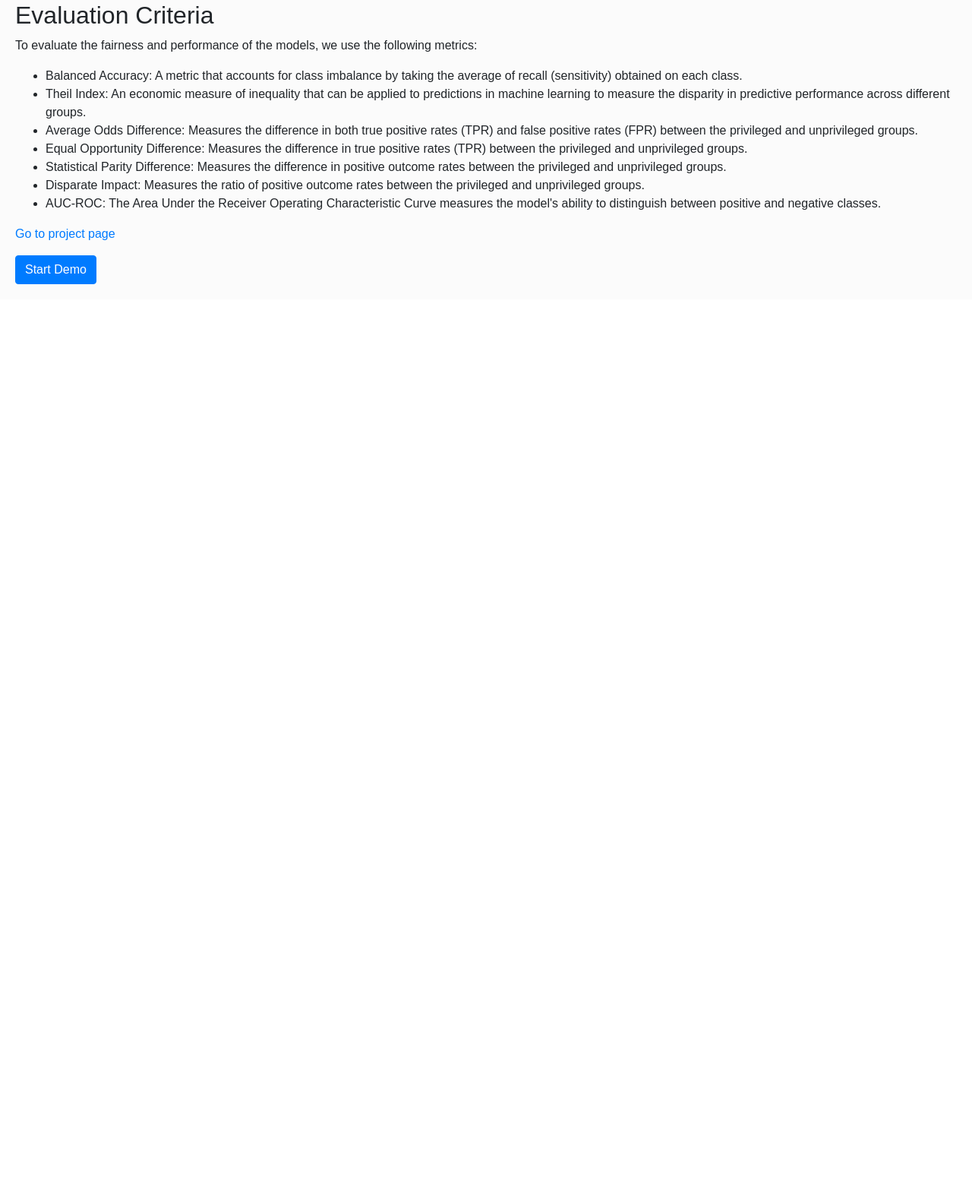
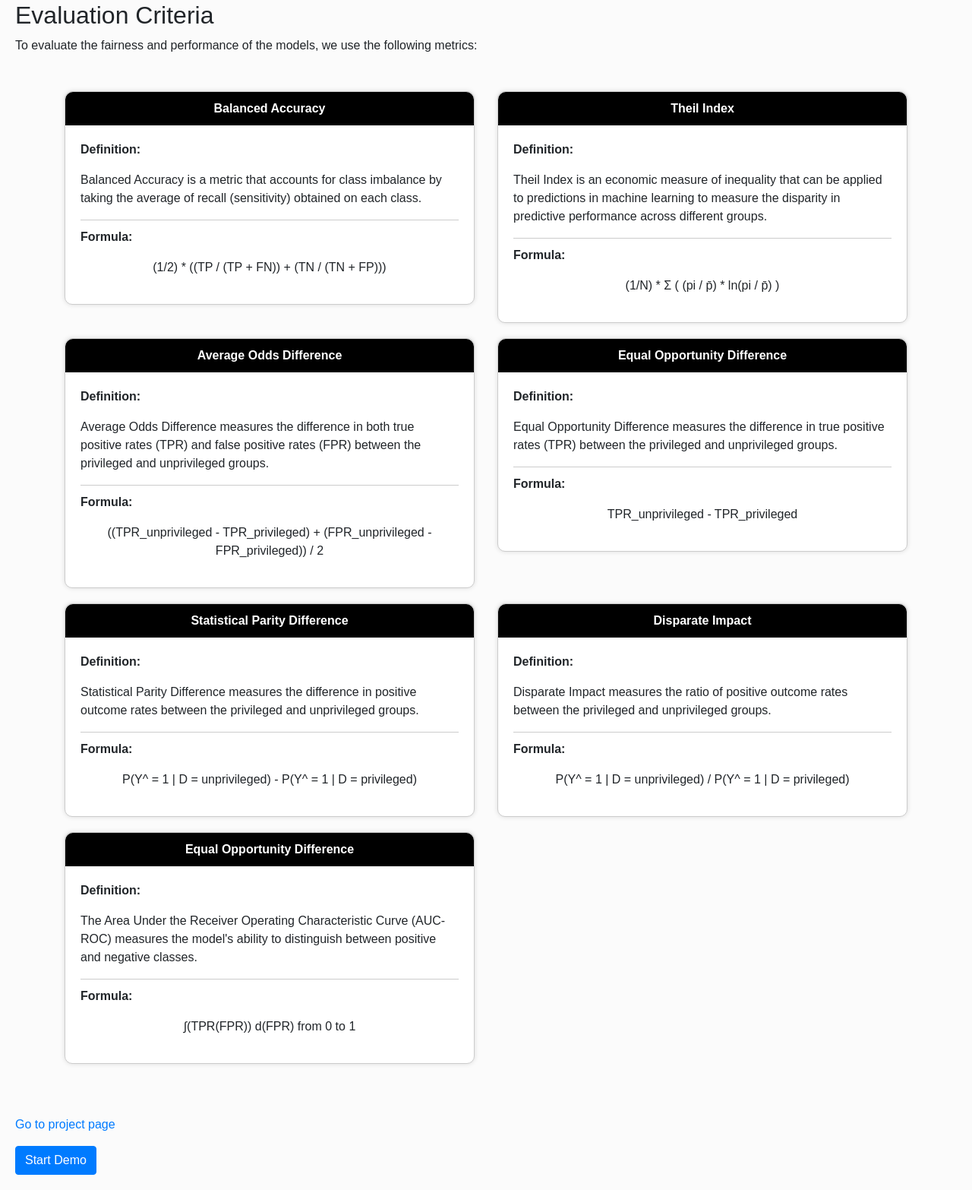
Before and after one commit to Fair-Learn/fairlearn, a Flask app: page / in a window 1280 px wide. Shown: the part 3953-5519 px from the top of the page at 76% size. Before the commit the page ends 4327 px from the top, so only its background shows below. Run offline with Flask 3, Linux system fonts and the light colour scheme; some libraries are stand-ins or nearby versions.

Commit message:
UI Update Evaluation Criteria

```diff
--- a/static/style.css
+++ b/static/style.css
@@ -193,3 +193,33 @@ nav ul li a {
             justify-content: center;
             height: 100px; /* Make sure all descriptions have the same height */
         }
+
+.evaluation-card {
+            border: 1px solid #ccc;
+            border-radius: 10px;
+            box-shadow: 0 0 6px 0 rgba(0, 0, 0, 0.13);
+            background-color: #ffffff;
+            margin-bottom: 20px;
+        }
+        .evaluation-header {
+            background-color: #000;
+            color: #fff;
+            border-top-left-radius: 10px;
+            border-top-right-radius: 10px;
+            padding: 10px;
+            text-align: center;
+            font-weight: bold;
+        }
+        .evaluation-body {
+            padding: 20px;
+        }
+        .evaluation-definition, .evaluation-formula {
+            font-weight: bold;
+        }
+        .evaluation-divider {
+            border-top: 1px solid #ccc;
+            margin: 10px 0;
+        }
+        .evaluation-formula-text {
+            text-align: center;
+        }
--- a/templates/home.html
+++ b/templates/home.html
@@ -237,15 +237,97 @@
 
 <h2>Evaluation Criteria</h2>
 <p>To evaluate the fairness and performance of the models, we use the following metrics:</p>
-<ul>
-    <li>Balanced Accuracy: A metric that accounts for class imbalance by taking the average of recall (sensitivity) obtained on each class.</li>
-    <li>Theil Index: An economic measure of inequality that can be applied to predictions in machine learning to measure the disparity in predictive performance across different groups.</li>
-    <li>Average Odds Difference: Measures the difference in both true positive rates (TPR) and false positive rates (FPR) between the privileged and unprivileged groups.</li>
-    <li>Equal Opportunity Difference: Measures the difference in true positive rates (TPR) between the privileged and unprivileged groups.</li>
-    <li>Statistical Parity Difference: Measures the difference in positive outcome rates between the privileged and unprivileged groups.</li>
-    <li>Disparate Impact: Measures the ratio of positive outcome rates between the privileged and unprivileged groups.</li>
-    <li>AUC-ROC: The Area Under the Receiver Operating Characteristic Curve measures the model's ability to distinguish between positive and negative classes.</li>
-</ul>
+
+<div class="container my-5">
+    <div class="row">
+        <div class="col-md-6">
+            <div class="evaluation-card">
+                <div class="evaluation-header">Balanced Accuracy</div>
+                <div class="evaluation-body">
+                    <p class="evaluation-definition">Definition:</p>
+                    <p>Balanced Accuracy is a metric that accounts for class imbalance by taking the average of recall (sensitivity) obtained on each class.</p>
+                    <div class="evaluation-divider"></div>
+                    <p class="evaluation-formula">Formula:</p>
+                    <p class="evaluation-formula-text">(1/2) * ((TP / (TP + FN)) + (TN / (TN + FP)))</p>
+                </div>
+            </div>
+        </div>
+        <div class="col-md-6">
+            <div class="evaluation-card">
+                <div class="evaluation-header">Theil Index</div>
+                <div class="evaluation-body">
+                    <p class="evaluation-definition">Definition:</p>
+                    <p>Theil Index is an economic measure of inequality that can be applied to predictions in machine learning to measure the disparity in predictive performance across different groups.</p>
+                    <div class="evaluation-divider"></div>
+                    <p class="evaluation-formula">Formula:</p>
+                    <p class="evaluation-formula-text">(1/N) * Σ ( (pi / p̄) * ln(pi / p̄) )</p>
+                </div>
+            </div>
+        </div>
+        <div class="col-md-6">
+            <div class="evaluation-card">
+                <div class="evaluation-header">Average Odds Difference</div>
+                <div class="evaluation-body">
+                    <p class="evaluation-definition">Definition:</p>
+                    <p>Average Odds Difference measures the difference in both true positive rates (TPR) and false positive rates (FPR) between the privileged and unprivileged groups.</p>
+                    <div class="evaluation-divider"></div>
+                    <p class="evaluation-formula">Formula:</p>
+                    <p class="evaluation-formula-text">((TPR_unprivileged - TPR_privileged) + (FPR_unprivileged - FPR_privileged)) / 2</p>
+                </div>
+            </div>
+        </div>
+        <div class="col-md-6">
+            <div class="evaluation-card">
+                <div class="evaluation-header">Equal Opportunity Difference</div>
+                <div class="evaluation-body">
+                    <p class="evaluation-definition">Definition:</p>
+                    <p>Equal Opportunity Difference measures the difference in true positive rates (TPR) between the privileged and unprivileged groups.</p>
+                    <div class="evaluation-divider"></div>
+                    <p class="evaluation-formula">Formula:</p>
+                    <p class="evaluation-formula-text">TPR_unprivileged - TPR_privileged</p>
+                </div>
+            </div>
+        </div>
+        <div class="col-md-6">
+            <div class="evaluation-card">
+                <div class="evaluation-header">Statistical Parity Difference</div>
+                <div class="evaluation-body">
+                    <p class="evaluation-definition">Definition:</p>
+                    <p>Statistical Parity Difference measures the difference in positive outcome rates between the privileged and unprivileged groups.</p>
+                    <div class="evaluation-divider"></div>
+                    <p class="evaluation-formula">Formula:</p>
+                    <p class="evaluation-formula-text">P(Y^ = 1 | D = unprivileged) - P(Y^ = 1 | D = privileged)</p>
+                </div>
+            </div>
+        </div>
+        <div class="col-md-6">
+            <div class="evaluation-card">
+                <div class="evaluation-header">Disparate Impact</div>
+                <div class="evaluation-body">
+                    <p class="evaluation-definition">Definition:</p>
+                    <p>Disparate Impact measures the ratio of positive outcome rates between the privileged and unprivileged groups.</p>
+                    <div class="evaluation-divider"></div>
+                    <p class="evaluation-formula">Formula:</p>
+                    <p class="evaluation-formula-text">P(Y^ = 1 | D = unprivileged) / P(Y^ = 1 | D = privileged)</p>
+                </div>
+            </div>
+        </div>
+        <div class="col-md-6">
+            <div class="evaluation-card">
+                <div class="evaluation-header">Equal Opportunity Difference</div>
+                <div class="evaluation-body">
+                    <p class="evaluation-definition">Definition:</p>
+                    <p>The Area Under the Receiver Operating Characteristic Curve (AUC-ROC) measures the model's ability to distinguish between positive and negative classes.</p>
+                    <div class="evaluation-divider"></div>
+                    <p class="evaluation-formula">Formula:</p>
+                    <p class="evaluation-formula-text">∫(TPR(FPR)) d(FPR) from 0 to 1</p>
+                </div>
+            </div>
+        </div>
+
+    </div>
+</div>
+
 
 <div class="buttons">
     <a class="button" href="https://github.com/Fair-Learn/fairlearn">Go to project page</a>
```
